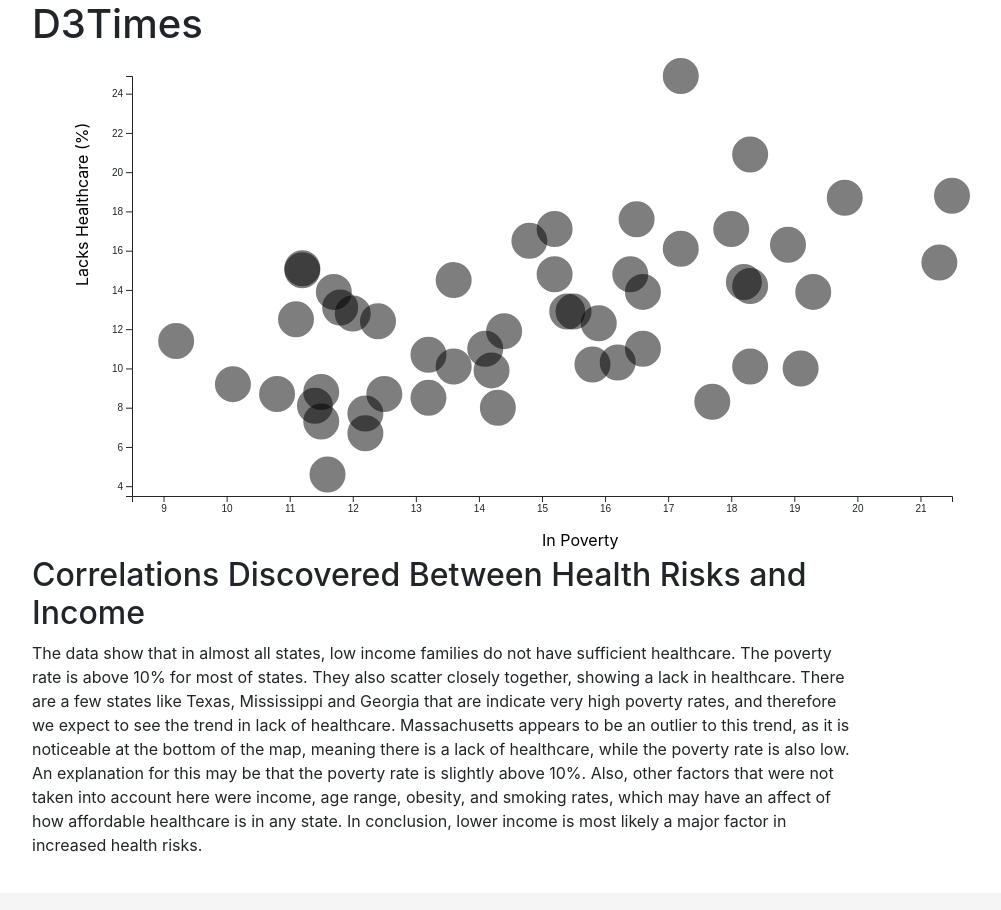
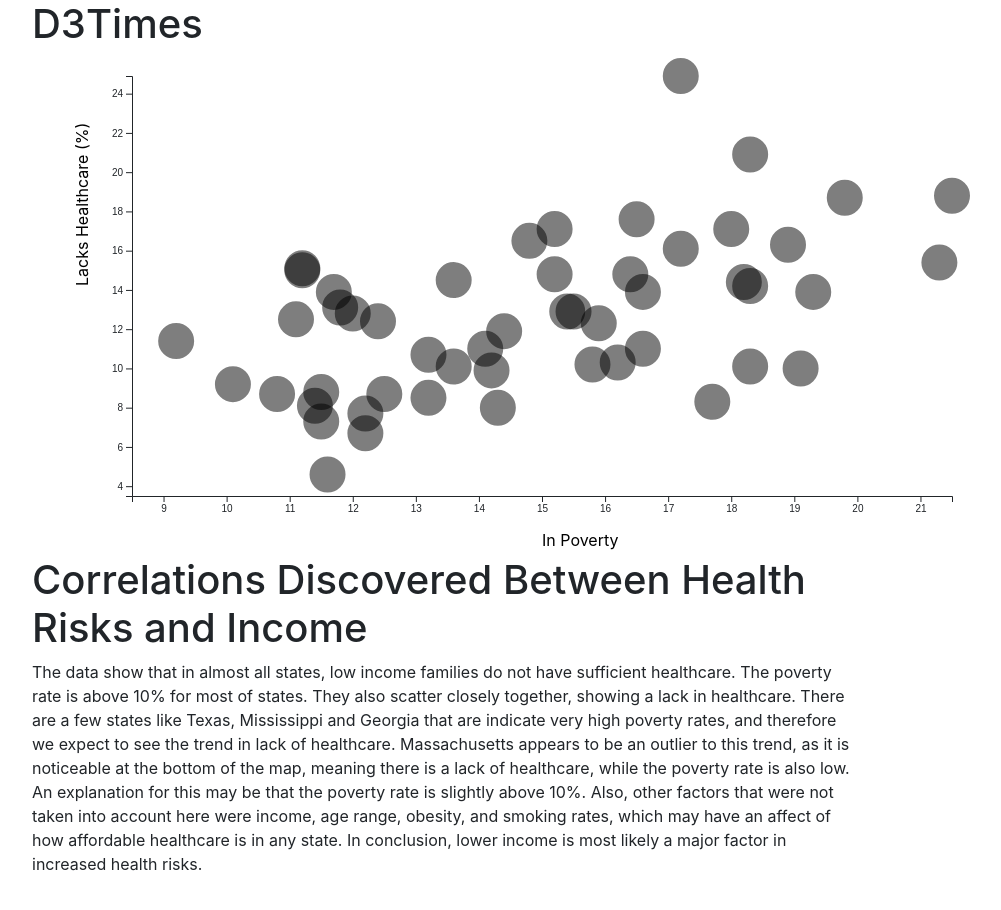
Before and after one commit to tidepooler/D3-Challenge, a plain HTML site: page index.html in a window 1280 px wide. Shown: the whole page, without its empty margins (53-1054 px from the left). Drawn offline with nearby package versions, Linux system fonts and the light colour scheme.

Commit message:
Add files via upload

```diff
--- a/index.html
+++ b/index.html
@@ -27,7 +27,7 @@
     <div class="row">
       <div class="col-xs-12  col-md-9">
         <div class="article">
-          <h2>Correlations Discovered Between Health Risks and Income</h2>
+          <h1>Correlations Discovered Between Health Risks and Income</h1>
           <p>The data show that in almost all states, low income families do not have sufficient healthcare. The poverty rate is above 10% for most of states.
              They also scatter closely together, showing a lack in healthcare.
              There are a few states like Texas, Mississippi and Georgia that are indicate very high poverty rates,
```
